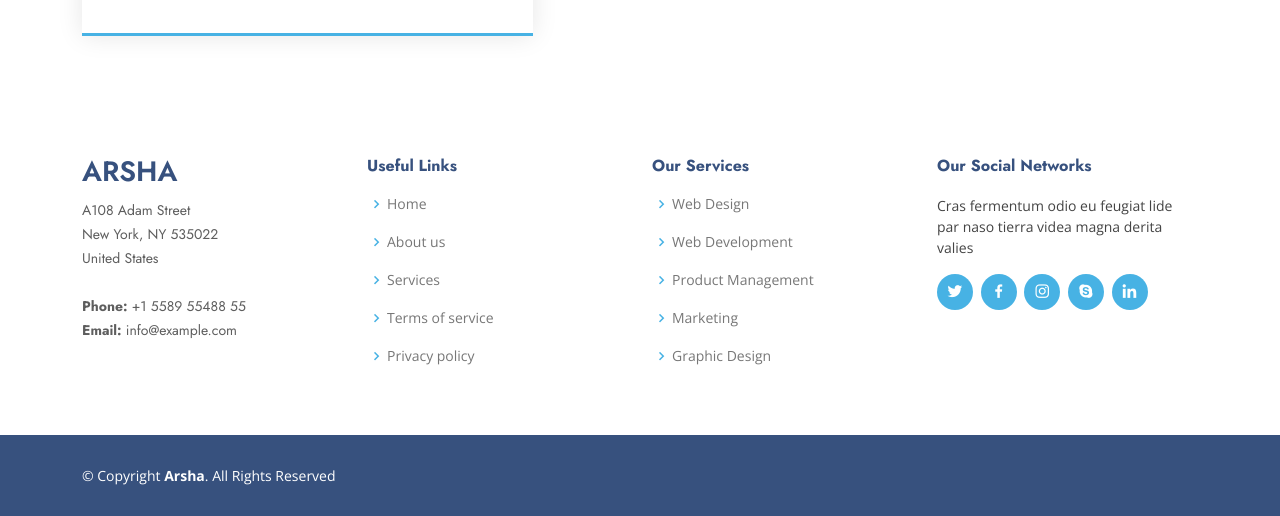
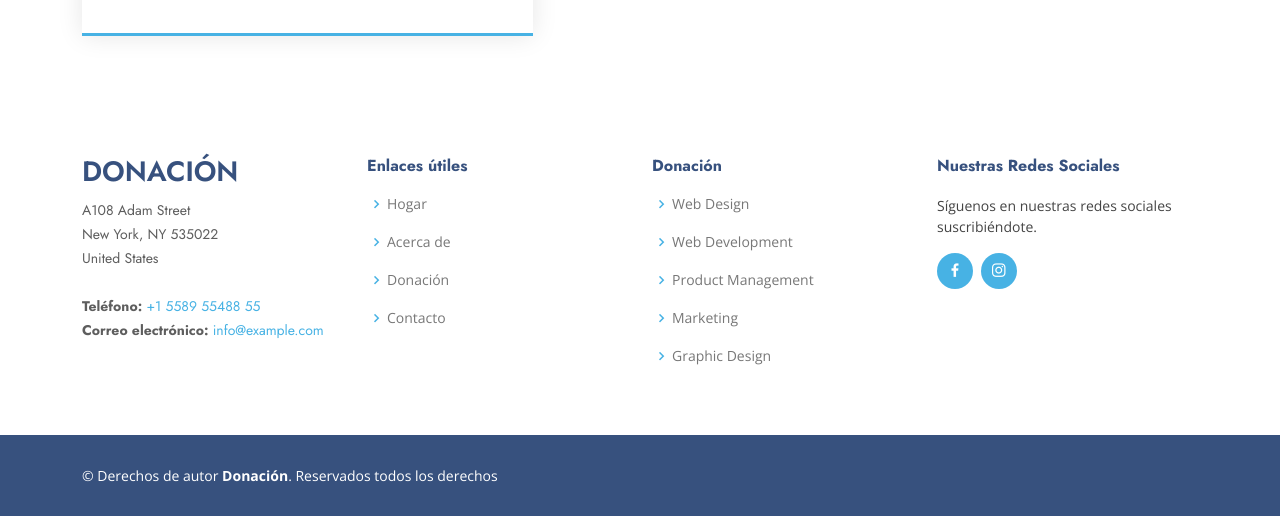
Before and after one commit to Gleam01/donation-offer, a plain HTML site: page index.html in a window 1280 px wide. Shown: the part 3108-3624 px from the top of the page. Drawn offline with nearby package versions, Linux system fonts and the light colour scheme.

Commit message:
Footer updated

```diff
--- a/index.html
+++ b/index.html
@@ -305,29 +305,29 @@
         <div class="row">
 
           <div class="col-lg-3 col-md-6 footer-contact">
-            <h3>Arsha</h3>
+            <h3>Donación</h3>
             <p>
               A108 Adam Street <br>
               New York, NY 535022<br>
               United States <br><br>
-              <strong>Phone:</strong> +1 5589 55488 55<br>
-              <strong>Email:</strong> info@example.com<br>
+              <strong>Teléfono:</strong> <a href="tel:+1 5589 55488 55">+1 5589 55488 55</a><br>
+              <strong>Correo electrónico:</strong> <a href="mailto:info@example.com">info@example.com</a><br>
             </p>
           </div>
 
           <div class="col-lg-3 col-md-6 footer-links">
-            <h4>Useful Links</h4>
+            <h4>Enlaces útiles</h4>
             <ul>
-              <li><i class="bx bx-chevron-right"></i> <a href="#">Home</a></li>
-              <li><i class="bx bx-chevron-right"></i> <a href="#">About us</a></li>
-              <li><i class="bx bx-chevron-right"></i> <a href="#">Services</a></li>
-              <li><i class="bx bx-chevron-right"></i> <a href="#">Terms of service</a></li>
-              <li><i class="bx bx-chevron-right"></i> <a href="#">Privacy policy</a></li>
+              <li><i class="bx bx-chevron-right"></i> <a href="#">Hogar</a></li>
+              <li><i class="bx bx-chevron-right"></i> <a href="#">Acerca de</a></li>
+              <li><i class="bx bx-chevron-right"></i> <a href="#">Donación</a></li>
+              <li><i class="bx bx-chevron-right"></i> <a href="#">Contacto</a></li>
+              <!-- <li><i class="bx bx-chevron-right"></i> <a href="#">Privacy policy</a></li> -->
             </ul>
           </div>
 
           <div class="col-lg-3 col-md-6 footer-links">
-            <h4>Our Services</h4>
+            <h4>Donación</h4>
             <ul>
               <li><i class="bx bx-chevron-right"></i> <a href="#">Web Design</a></li>
               <li><i class="bx bx-chevron-right"></i> <a href="#">Web Development</a></li>
@@ -338,14 +338,11 @@
           </div>
 
           <div class="col-lg-3 col-md-6 footer-links">
-            <h4>Our Social Networks</h4>
-            <p>Cras fermentum odio eu feugiat lide par naso tierra videa magna derita valies</p>
+            <h4>Nuestras Redes Sociales</h4>
+            <p>Síguenos en nuestras redes sociales suscribiéndote.</p>
             <div class="social-links mt-3">
-              <a href="#" class="twitter"><i class="bx bxl-twitter"></i></a>
               <a href="#" class="facebook"><i class="bx bxl-facebook"></i></a>
               <a href="#" class="instagram"><i class="bx bxl-instagram"></i></a>
-              <a href="#" class="google-plus"><i class="bx bxl-skype"></i></a>
-              <a href="#" class="linkedin"><i class="bx bxl-linkedin"></i></a>
             </div>
           </div>
 
@@ -355,7 +352,7 @@
 
     <div class="container footer-bottom clearfix">
       <div class="copyright">
-        &copy; Copyright <strong><span>Arsha</span></strong>. All Rights Reserved
+        &copy; Derechos de autor <strong><span>Donación</span></strong>. Reservados todos los derechos
       </div>
       <!-- <div class="credits"> -->
       <!-- All the links in the footer should remain intact. -->
```
